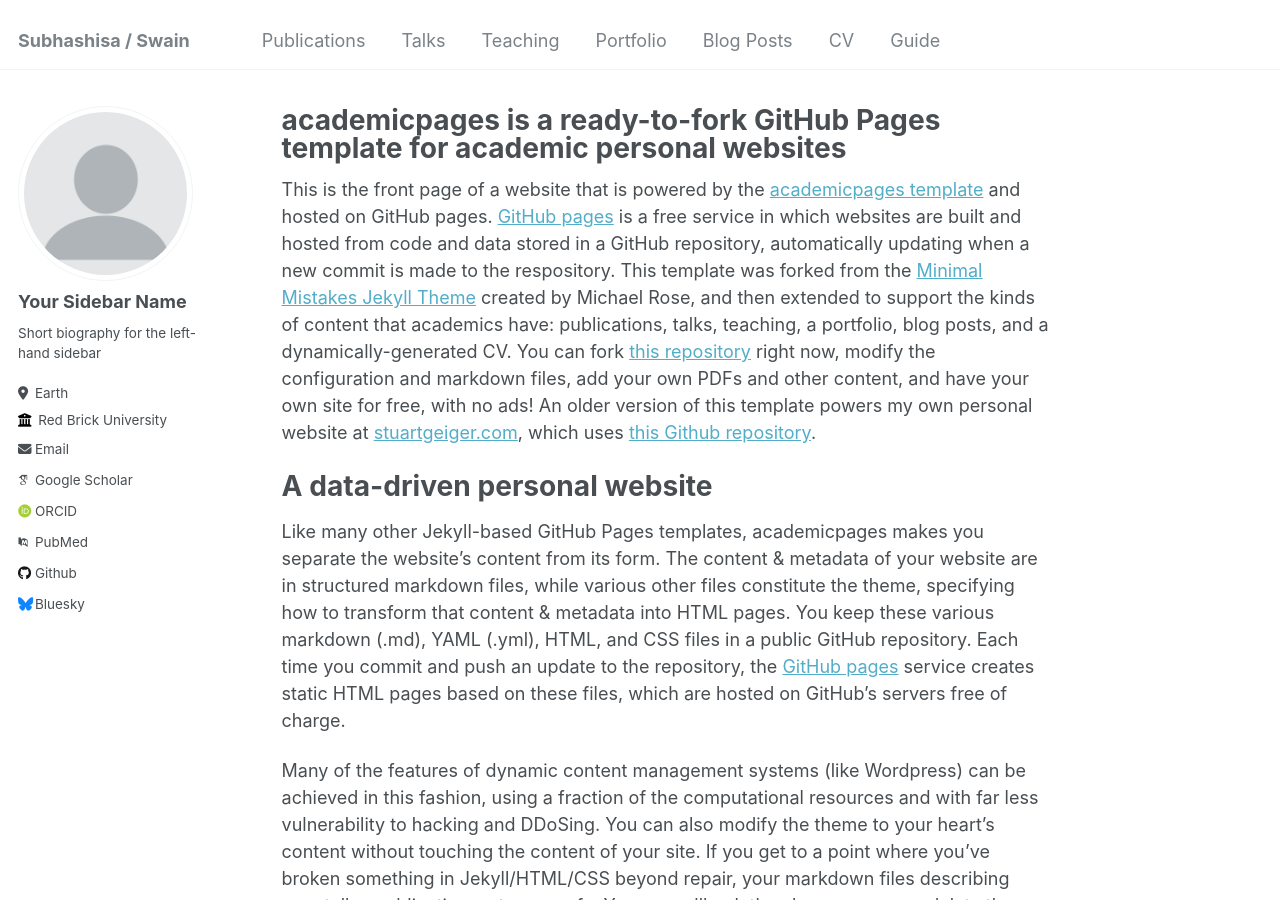
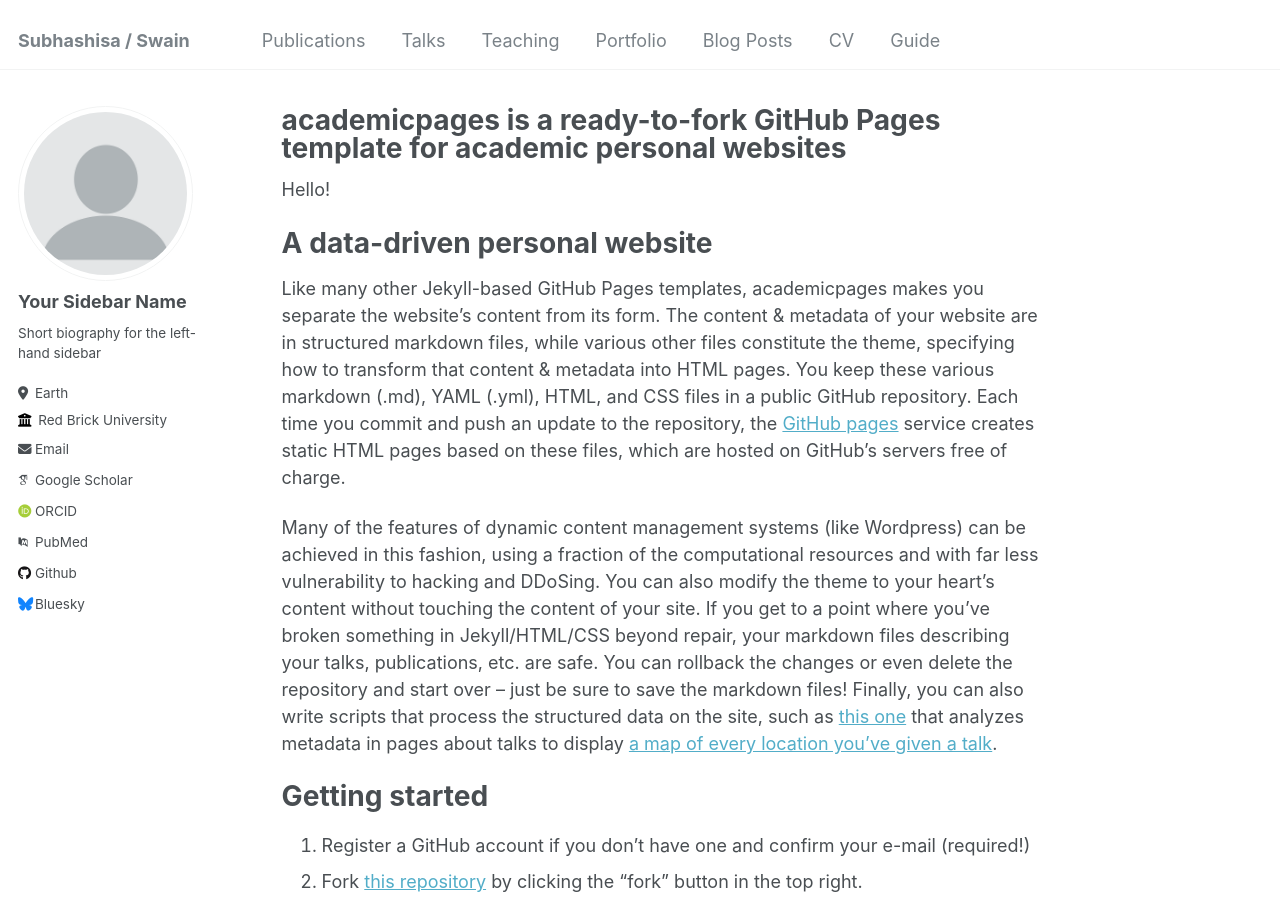
Before and after one commit to Subhashisa/Subhashisa-Swain.github.io, a Jekyll site: the page built from _pages/about.md, in a window 1280 px wide and 900 px high. Built offline with Jekyll 4.4.1, drawn with Linux system fonts in a browser that asks for light colours; some web fonts are replaced.

Commit message:
Update about.md

```diff
--- a/_pages/about.md
+++ b/_pages/about.md
@@ -7,7 +7,7 @@ redirect_from:
   - /about.html
 ---
 
-This is the front page of a website that is powered by the [academicpages template](https://github.com/academicpages/academicpages.github.io) and hosted on GitHub pages. [GitHub pages](https://pages.github.com) is a free service in which websites are built and hosted from code and data stored in a GitHub repository, automatically updating when a new commit is made to the respository. This template was forked from the [Minimal Mistakes Jekyll Theme](https://mmistakes.github.io/minimal-mistakes/) created by Michael Rose, and then extended to support the kinds of content that academics have: publications, talks, teaching, a portfolio, blog posts, and a dynamically-generated CV. You can fork [this repository](https://github.com/academicpages/academicpages.github.io) right now, modify the configuration and markdown files, add your own PDFs and other content, and have your own site for free, with no ads! An older version of this template powers my own personal website at [stuartgeiger.com](http://stuartgeiger.com), which uses [this Github repository](https://github.com/staeiou/staeiou.github.io).
+Hello!
 
 A data-driven personal website
 ======
```
